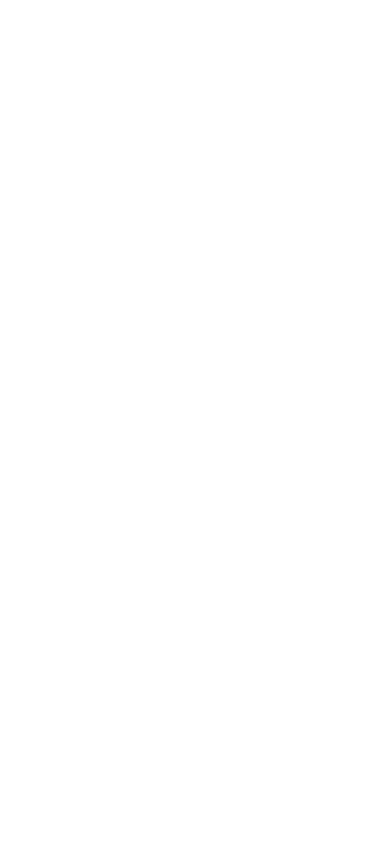
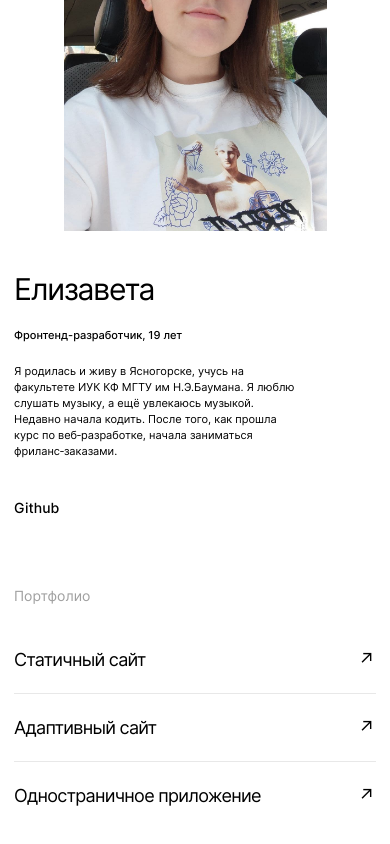
Before and after one commit to Lizaakishina/movies-explorer-frontend, a React (Create React App) app: page / in a window 390 px wide. Shown: the part 2263-3107 px from the top of the page. Before the commit the page ends 1961 px from the top, so only its background shows below. Built offline with nearby package versions, Linux system fonts and the light colour scheme.

Commit message:
feat: верстка aboutme и portfolio

```diff
--- /dev/null
+++ b/src/components/Main/AboutMe/AboutMe.css
@@ -0,0 +1,146 @@
+.aboutMe {
+  padding: 110px 70px 0;
+}
+
+.aboutMe__container {
+  margin: 0;
+  margin-top: 66px;
+  display: flex;
+  justify-content: space-between;
+  gap: 20px;
+}
+
+.aboutMe__item {
+  display: flex;
+  justify-content: space-between;
+  flex-direction: column;
+}
+
+.aboutMe__item:last-child {
+  min-width: 270px;
+  height: 327px;
+}
+
+.aboutMe__flexbox {
+  max-width: 600px;
+}
+
+.aboutMe__name {
+  font-weight: 400;
+  font-size: 50px;
+  line-height: 58px;
+  letter-spacing: -0.04em;
+  margin: 0 0 18px 0;
+}
+
+.aboutMe__status {
+  margin-top: 18px;
+  font-weight: 500;
+  font-size: 18px;
+  line-height: 20px;
+  margin: 0;
+}
+
+.aboutMe__description {
+  padding-right: 10px;
+  margin: 0;
+  margin-top: 26px;
+  font-weight: 400;
+  font-size: 14px;
+  line-height: 22px;
+}
+
+.aboutMe__link {
+  color: #000;
+  font-weight: 500;
+  font-size: 14px;
+  line-height: 17px;
+  text-decoration: none;
+}
+
+.aboutMe__image {
+  width: 100%;
+  height: 100%;
+  background-image: url("../../../images/myphoto.png");
+  background-size: contain;
+  background-position: center center;
+  background-repeat: no-repeat;
+  border-radius: 10px;
+}
+
+@media screen and (max-width: 790px) {
+  .aboutMe {
+    padding: 90px 50px 0;
+  }
+
+  .aboutMe__flexbox {
+    max-width: 364px;
+  }
+
+  .aboutMe__item:last-child {
+    min-width: 255px;
+    height: 307px;
+  }
+
+  .aboutMe__name {
+    font-size: 40px;
+    line-height: 40px;
+  }
+
+  .aboutMe__status {
+    margin-top: 16px;
+    font-size: 12px;
+    line-height: 18px;
+  }
+
+  .aboutMe__description {
+    padding-right: 5px;
+    margin-top: 20px;
+    font-size: 12px;
+    line-height: 18px;
+  }
+}
+
+@media screen and (max-width: 570px) {
+  .aboutMe__container {
+    margin-top: 60px;
+    flex-direction: column-reverse;
+    gap: 40px;
+  }
+
+  .aboutMe__item:last-child {
+    min-width: 292px;
+    min-height: 352px;
+  }
+}
+
+@media screen and (max-width: 450px) {
+  .aboutMe {
+    padding: 70px 14px 0;
+  }
+
+  .aboutMe__flexbox {
+    max-width: 292px;
+  }
+
+  .aboutMe__name {
+    font-size: 30px;
+    line-height: 36.31px;
+  }
+
+  .aboutMe__status {
+    font-size: 11px;
+    line-height: 16px;
+    margin-top: 20px;
+  }
+
+  .aboutMe__description {
+    font-size: 11px;
+    line-height: 16px;
+    margin-top: 20px;
+  }
+
+  .aboutMe__link {
+    margin-top: 40px;
+  }
+}
--- /dev/null
+++ b/src/components/Main/AboutMe/AboutMe.jsx
@@ -0,0 +1,31 @@
+import Title from "../../Title/Title";
+import "./AboutMe.css";
+
+const AboutMe = () => {
+  return (
+    <section className="aboutMe">
+      <Title title = "Студент" />
+      <ul className="list aboutMe__container">
+        <li className="aboutMe__item">
+          <div className="aboutMe__flexbox">
+            <h3 className="aboutMe__name">Елизавета</h3>
+            <h4 className="aboutMe__status">Фронтенд-разработчик, 19 лет</h4>
+            <p className="aboutMe__description">
+              Я родилась и живу в Ясногорске, учусь на факультете ИУК КФ МГТУ им Н.Э.Баумана.
+              Я люблю слушать музыку, а ещё увлекаюсь музыкой.
+              Недавно начала кодить.
+              После того, как прошла курс по веб&#8209;разработке,
+              начала заниматься фриланс&#8209;заказами.
+            </p>
+          </div>
+          <a className="aboutMe__link" href="https://github.com/Lizaakishina" target="_blank">Github</a>
+        </li>
+        <li className="aboutMe__item">
+          <div className="aboutMe__image"></div>
+        </li>
+      </ul>
+    </section>
+  )
+}
+
+export default AboutMe;
--- a/src/components/Main/Main.jsx
+++ b/src/components/Main/Main.jsx
@@ -3,6 +3,8 @@
 import Promo from './Promo/Promo';
 import AboutProject from './AboutProject/AboutProject';
 import Techs from './Techs/Techs';
+import AboutMe from './AboutMe/AboutMe';
+import Portfolio from './Portfolio/Portfolio';
 
 const Main = () => {
   return (
@@ -11,6 +13,8 @@
       <Promo />
       <AboutProject />
       <Techs />
+      <AboutMe />
+      <Portfolio />
     </main>
   )
 }
--- /dev/null
+++ b/src/components/Main/Portfolio/Portfolio.css
@@ -0,0 +1,49 @@
+.portfolio {
+  padding: 100px 70px 125px;
+}
+
+.portfolio__title {
+  font-weight: 400;
+  font-size: 18px;
+  line-height: 20px;
+  margin: 0;
+  color: #a0a0a0;
+}
+
+.portfolio__flexbox {
+  margin-top: 50px;
+  display: flex;
+  flex-direction: column;
+}
+
+.portfolio__line {
+  width: 100%;
+  border-bottom: 1px solid #e8e8e8;
+  margin-top: 9px;
+  margin-bottom: 20px;
+}
+
+@media screen and (max-width: 790px) {
+  .portfolio {
+    padding: 90px 50px;
+  }
+}
+
+@media screen and (max-width: 450px) {
+  .portfolio {
+    padding: 70px 14px;
+  }
+
+  .portfolio__title {
+    font-size: 14px;
+    line-height: 20px;
+  }
+
+  .portfolio__flexbox {
+    margin-top: 40px;
+  }
+
+  .portfolio__line {
+    margin-top: 19px;
+  }
+}
--- /dev/null
+++ b/src/components/Main/Portfolio/Portfolio.jsx
@@ -0,0 +1,19 @@
+import WebSite from "../WebSite/WebSite";
+import "./Portfolio.css";
+
+const Portfolio = () => {
+  return (
+    <section className="portfolio">
+      <h2 className="portfolio__title">Портфолио</h2>
+      <div className="portfolio__flexbox">
+        <WebSite title="Статичный сайт" link="#" />
+        <div className="portfolio__line"></div>
+        <WebSite title="Адаптивный сайт" link="#" />
+        <div className="portfolio__line"></div>
+        <WebSite title="Одностраничное приложение" link="#" />
+      </div>
+    </section>
+  )
+}
+
+export default Portfolio;
--- /dev/null
+++ b/src/components/Main/WebSite/WebSite.css
@@ -0,0 +1,60 @@
+.webSite {
+  display: flex;
+  justify-content: space-between;
+  align-items: flex-start;
+  height: 60px;
+  text-decoration: none;
+  color: #000;
+}
+
+.webSite__title {
+  font-weight: 400;
+  font-size: 30px;
+  line-height: 50px;
+  letter-spacing: -0.04em;
+  margin: 0;
+}
+
+.webSite__arrow {
+  width: 29px;
+  font-weight: 400;
+  font-size: 30px;
+  line-height: 60px;
+  letter-spacing: -0.04em;
+}
+
+@media screen and (max-width: 790px) {
+  .webSite__title {
+    font-size: 28px;
+  }
+}
+
+@media screen and (max-width: 570px) {
+  .webSite {
+    height: 28px;
+  }
+
+  .webSite__title {
+    font-size: 22px;
+    line-height: 28px;
+  }
+
+  .webSite__arrow {
+    width: 25px;
+    font-size: 25px;
+    line-height: 28px;
+  }
+}
+
+@media screen and (max-width: 450px) {
+  .webSite__title {
+    font-size: 18px;
+    line-height: 28px;
+  }
+
+  .webSite__arrow {
+    width: 18px;
+    font-size: 18px;
+    line-height: 28px;
+  }
+}
--- /dev/null
+++ b/src/components/Main/WebSite/WebSite.jsx
@@ -0,0 +1,12 @@
+import "./WebSite.css";
+
+const WebSite = ({title, link}) => {
+  return (
+    <a href={link} className="webSite" target="_blank">
+      <h3 className="webSite__title">{title}</h3>
+      <div className="webSite__arrow">↗</div>
+    </a>
+  )
+}
+
+export default WebSite;
```
Also changed, not shown: src/images/myphoto.png (added).
